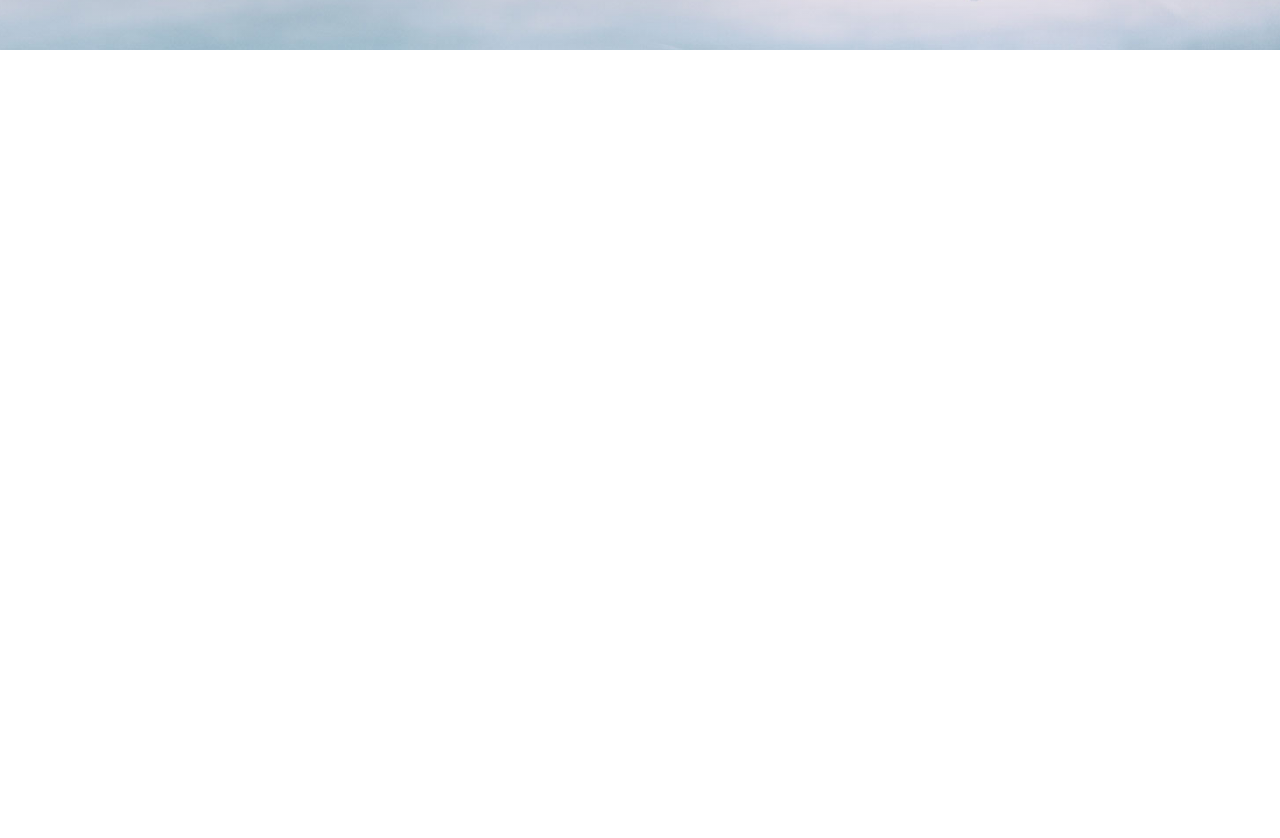
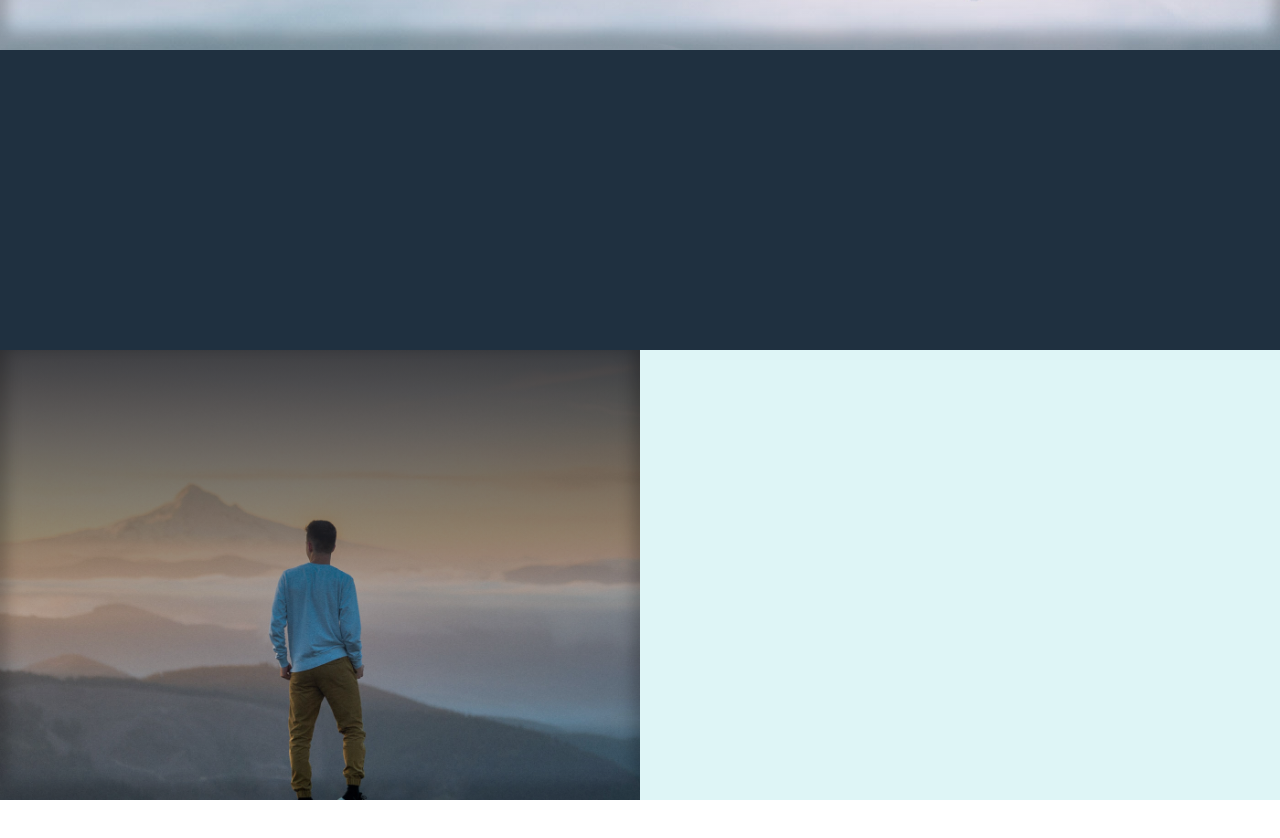
Before and after one commit to OlliPerikanta/Uudet-kotisivut-projekti, a plain HTML site: page index.html in a window 1280 px wide. Shown: the part 750-1588 px from the top of the page. After the commit the page ends 1550 px from the top, so only its background shows below. Drawn offline with nearby package versions, Linux system fonts and the light colour scheme.

Commit message:
section 2 ja section 3 aloitus

```diff
--- a/CSS/tyyli.css
+++ b/CSS/tyyli.css
@@ -35,8 +35,11 @@ a {
 /*---------------------------------------------------------------------------*/
 
 .section1 {
+    -webkit-box-shadow: inset 0px -11px 15px 7px rgba(0, 0, 0, 0.24);
+    box-shadow: inset 0px -11px 15px 7px rgba(0, 0, 0, 0.24);
     color: #f1f1f1;
     width: 100%;
+    min-height: 460px;
     height: 100%;
     min-height: 100%;
     background: linear-gradient(rgba(44, 45, 51, .9), rgba(44, 45, 51, -0.1)), url(../IMG/olli_perikanta_taustakuva.jpg);
@@ -221,7 +224,9 @@ nav ul li .contact-button {
 /*---------------------------------------------------------------------------*/
 
 .section2 {
-    height: 1000px;
+    height: auto;
+    min-height: 300px;
+    background: #1f3040;
 }
 
 
@@ -230,6 +235,38 @@ nav ul li .contact-button {
 /*section 3 ASETUKSIA*/
 
 /*---------------------------------------------------------------------------*/
+
+.section3 {
+    max-width: 2800px;
+    margin-left: auto;
+    margin-right: auto;
+}
+
+.section3-esittely-taustakuva {
+    min-height: 450px;
+    -webkit-box-shadow: inset 0px -11px 15px 7px rgba(0, 0, 0, 0.24);
+    box-shadow: inset 0px -11px 15px 7px rgba(0, 0, 0, 0.24);
+    color: #f1f1f1;
+    background: linear-gradient(rgba(44, 45, 51, .9), rgba(44, 45, 51, -0.1)), url(../IMG/pystykuva.jpg);
+    -webkit-background-position: center;
+    -moz-background-position: center;
+    -o-background-position: center;
+    background-position: center;
+    -webkit-background-repeat: no-repeat;
+    -moz-background-repeat: no-repeat;
+    -o-background-repeat: no-repeat;
+    background-repeat: no-repeat;
+    -webkit-background-size: cover;
+    -moz-background-size: cover;
+    -o-background-size: cover;
+    background-size: cover;
+}
+
+.section3-esittely-tekstiosuus {
+    background: #def5f6;
+    min-height: 450px;
+}
+
 
 /*---------------------------------------------------------------------------*/
 
--- a/index.html
+++ b/index.html
@@ -43,6 +43,7 @@
     <link href="https://fonts.googleapis.com/css?family=Cormorant:500" rel="stylesheet">
     <link href="https://fonts.googleapis.com/css?family=Montserrat:600" rel="stylesheet">
     <link href="https://fonts.googleapis.com/css?family=Open+Sans" rel="stylesheet">
+    <link href="https://fonts.googleapis.com/css?family=Permanent+Marker&display=swap" rel="stylesheet">
 
     <!-- oma CSS -->
     <link rel="stylesheet" href="CSS/tyyli.css">
@@ -102,7 +103,7 @@
 
                 <div class="col-lg-10 vasen-columni-aloitus">
                     <div style="max-width: 800px; margin-left: auto; margin-right: auto;">
-                        <h1 class="etutekstin-tyylitys">FRONT-END DEVELOPER <br> - WEBMASTER<br><br>
+                        <h1 style="font-family: 'Permanent Marker', cursive;" class="etutekstin-tyylitys">FRONT-END DEVELOPER <br> - WEBMASTER<br><br>
                             <p href="" class="typewrite" data-period="1000" data-type='[ "Hei, Olen Olli Perikanta", "Olen luova.", "Tykkään suunnitella.", "Tykkään kehittää." ]'>
                                 <span class="wrap"></span>
                             </p>
@@ -124,6 +125,15 @@
 
     </div>
     <div class="section3">
+        <div class="row" style="margin: inherit;">
+
+            <div class="col-lg-6 section3-esittely-taustakuva">
+
+            </div>
+            <div class="col-lg-6 section3-esittely-tekstiosuus"></div>
+
+
+        </div>
 
     </div>
     <div class="section4">
```
Also changed, not shown: IMG/pystykuva.jpg (added), värejä.txt.
